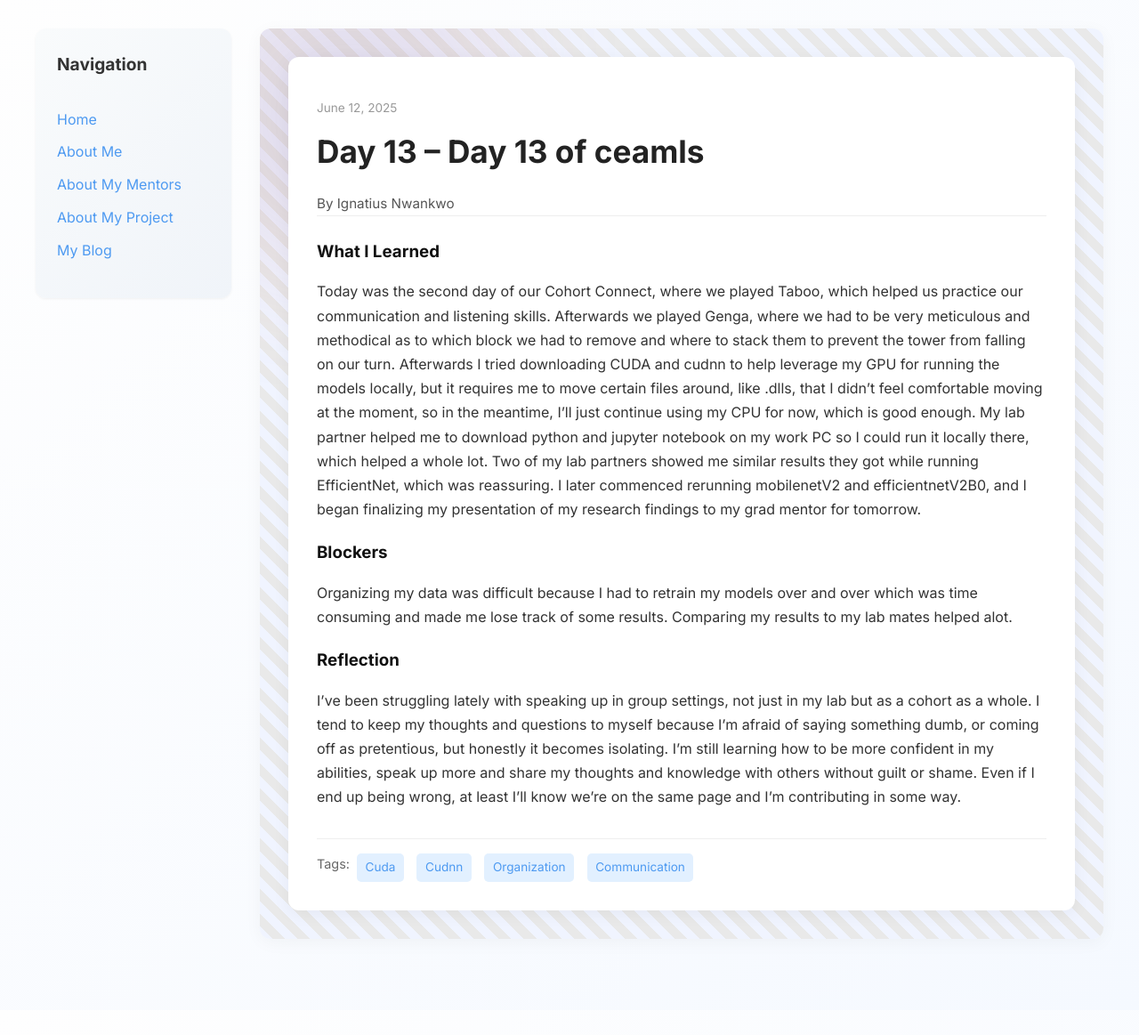
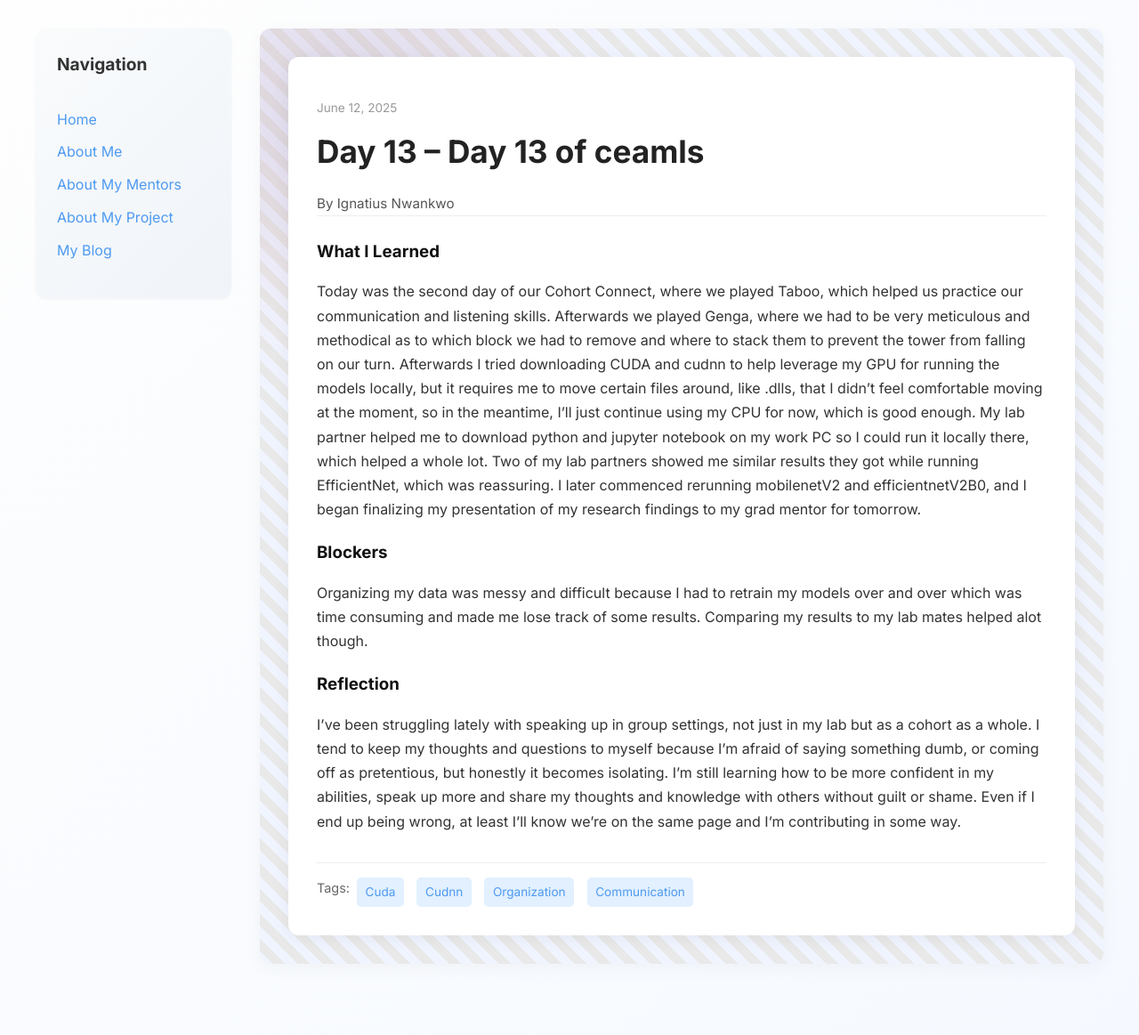
Before and after one commit to toxhi/toxhi.github.io, a Jekyll site: the page built from _posts/2025-06-12-day-13.md, in a window 1280 px wide. Shown: the whole page at 89% size. Built offline with Jekyll 4.4.1, drawn with Linux system fonts in a browser that asks for light colours; before the commit the page ends 1135 px from its top, so only the background shows below that.

Commit message:
Update 2025-06-12-day-13.md

```diff
--- a/_posts/2025-06-12-day-13.md
+++ b/_posts/2025-06-12-day-13.md
@@ -11,7 +11,7 @@
 
 
 blockers: |
-  Organizing my data was difficult because I had to retrain my models over and over which was time consuming and made me lose track of some results. Comparing my results to my lab mates helped alot.
+  Organizing my data was messy and difficult because I had to retrain my models over and over which was time consuming and made me lose track of some results. Comparing my results to my lab mates helped alot though.
 
 reflection: |
   I’ve been struggling lately with speaking up in group settings, not just in my lab but as a cohort as a whole. I tend to keep my thoughts and questions to myself because I’m afraid of saying something dumb, or coming off as pretentious, but honestly it becomes isolating. I’m still learning how to be more confident in my abilities, speak up more and share my thoughts and knowledge with others without guilt or shame. Even if I end up being wrong, at least I’ll know we're on the same page and I’m contributing in some way.
```
